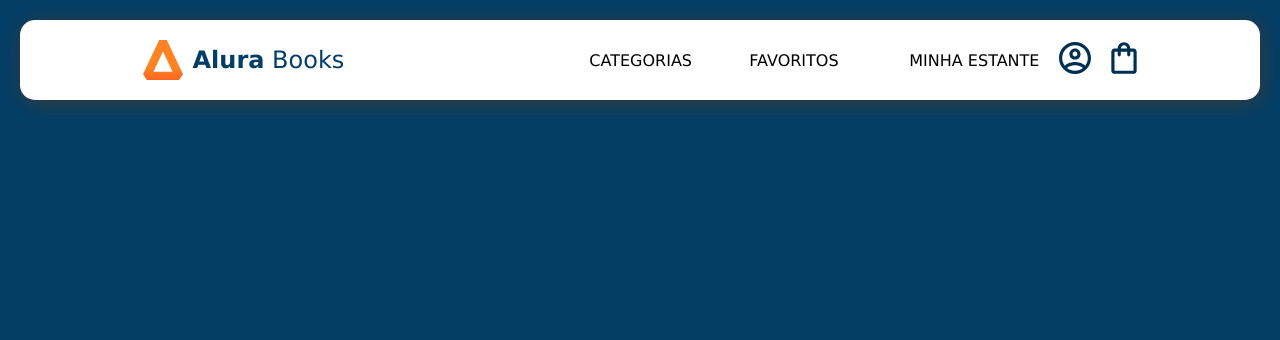
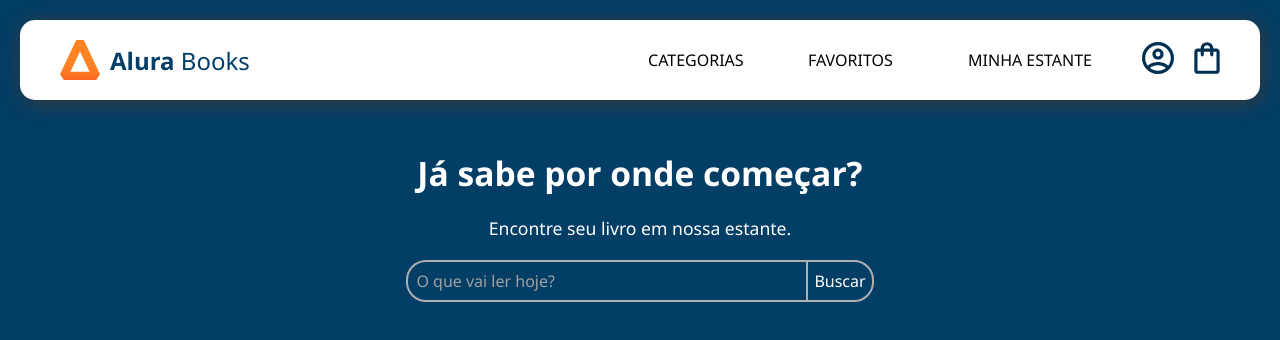
Before and after one commit to marceloguima/alura-books, a React (Vite) app: page / in a window 1280 px wide. Shown: the top 340 px of the page. Built offline with nearby package versions, Linux system fonts and the light colour scheme.

Commit message:
campo pesquisa concluido visualmente

```diff
--- a/src/App.jsx
+++ b/src/App.jsx
@@ -1,13 +1,14 @@
-import './App.css'
+import "./App.css";
 import Header from "./componentes/Header";
-
+import Pesquisa from "./componentes/Pesquisa";
 
 function App() {
-  return (
-   <div className="app">
-   <Header/>
-   </div>
-  )
+    return (
+        <div className="app">
+            <Header />
+            <Pesquisa />
+        </div>
+    );
 }
 
 export default App;
--- a/src/componentes/Header/style.css
+++ b/src/componentes/Header/style.css
@@ -3,8 +3,9 @@
     width: 100%;
     background: #fff;
     display: flex;
-    justify-content: space-around;
+    justify-content: space-between;
     align-items: center;
+    padding: 0 40px;
     box-shadow: 2px 3px 20px #3a3a3a;
     border-radius: 15px;
 }
--- a/src/componentes/Icones/index.jsx
+++ b/src/componentes/Icones/index.jsx
@@ -8,7 +8,7 @@ function Icones() {
     return (
         <ul className="icones">
             {icones.map((icone) => (
-                <li><img src={icone}></img></li>
+                <li className="icone"><img src={icone}></img></li>
             ))}
         </ul>
     );
--- a/src/componentes/Icones/style.css
+++ b/src/componentes/Icones/style.css
@@ -3,6 +3,7 @@
     gap: 20px;
 }
 
-.icones li{
+.icone{
     list-style: none;
+    cursor: pointer;
 }
--- a/src/componentes/Logo/index.jsx
+++ b/src/componentes/Logo/index.jsx
@@ -6,8 +6,8 @@ function Logo() {
     return (
         <div className="logo">
             <img src={logo} alt="Logo do alura Books"></img>
-            <p>
-                <strong>Alura</strong> Books
+            <p translate='no'>
+                <strong >Alura</strong> Books
             </p>
         </div>
     );
--- a/src/componentes/OpcoesHeader/index.jsx
+++ b/src/componentes/OpcoesHeader/index.jsx
@@ -12,6 +12,7 @@ function OpcoesHeader (){
         ))}
         </ul>
         <Icones/>
+
         </div>
     )
 }
--- a/src/componentes/OpcoesHeader/style.css
+++ b/src/componentes/OpcoesHeader/style.css
@@ -1,7 +1,7 @@
 
 .container-opcoes{
   display: flex;
-  gap: 20px;
+  gap: 50px;
 }
 
 .opcoes{
@@ -13,5 +13,10 @@
 .opcao{
     list-style: none;
     min-width: 120px;
+    cursor: pointer;
 
 }
+
+.opcao:hover{
+  font-weight: 500;
+}
--- /dev/null
+++ b/src/componentes/Pesquisa/index.jsx
@@ -0,0 +1,16 @@
+import "./style.css";
+
+function Pesquisa() {
+    return (
+        <section className="pesquisar">
+            <h2>Já sabe por onde começar?</h2>
+            <h3>Encontre seu livro em nossa estante.</h3>
+            <form className="campo-pesquisa">
+                <input type="text" placeholder="O que vai ler hoje?" />
+                <button>Buscar</button>
+            </form>
+        </section>
+    );
+}
+
+export default Pesquisa;
--- /dev/null
+++ b/src/componentes/Pesquisa/style.css
@@ -0,0 +1,63 @@
+.pesquisar {
+    width: 100%;
+    display: flex;
+    gap: 20px;
+    flex-direction: column;
+    align-items: center;
+    justify-content: center;
+    color: #fff;
+    margin-top: 50px;
+
+}
+
+.pesquisar h2{
+    font-size: 2.1rem;
+}
+
+.pesquisar h3{
+    font-size: 1.1rem;
+    font-weight: 400;
+}
+
+.pesquisar input {
+    width: 80%;
+    padding: 8px;
+    background: transparent;
+    border-radius: 20px 0 0 20px;
+    border: solid 2px #afafaf;
+    color: #fff;
+    border-right: none;
+    font-size: 1rem;
+}
+
+.pesquisar input:focus {
+    outline: none;
+}
+
+input::placeholder{
+    color: #a0a0a0;
+}
+
+.pesquisar button {
+    border: none;
+    padding: 6px;
+    font-size: 1rem;
+    transition: ease-in 0.3s;
+    border: solid 2px #afafaf;
+    color: #fff;
+    background: transparent;
+    border-radius: 0 20px 20px 0;
+    cursor: pointer;
+}
+
+button:hover {
+    background: #ffffff;
+    color: #02134d;
+}
+
+
+.campo-pesquisa{
+    display: flex;
+    justify-content: center;
+    width: 500px;
+}
--- a/src/index.css
+++ b/src/index.css
@@ -2,7 +2,7 @@
     margin: 0;
     padding: 0;
     box-sizing: border-box;
-    font-family:Verdana, Geneva, Tahoma, sans-serif;
+    font-family:'Segoe UI', Tahoma, Geneva, Verdana, sans-serif
 }
 
 body{
```
